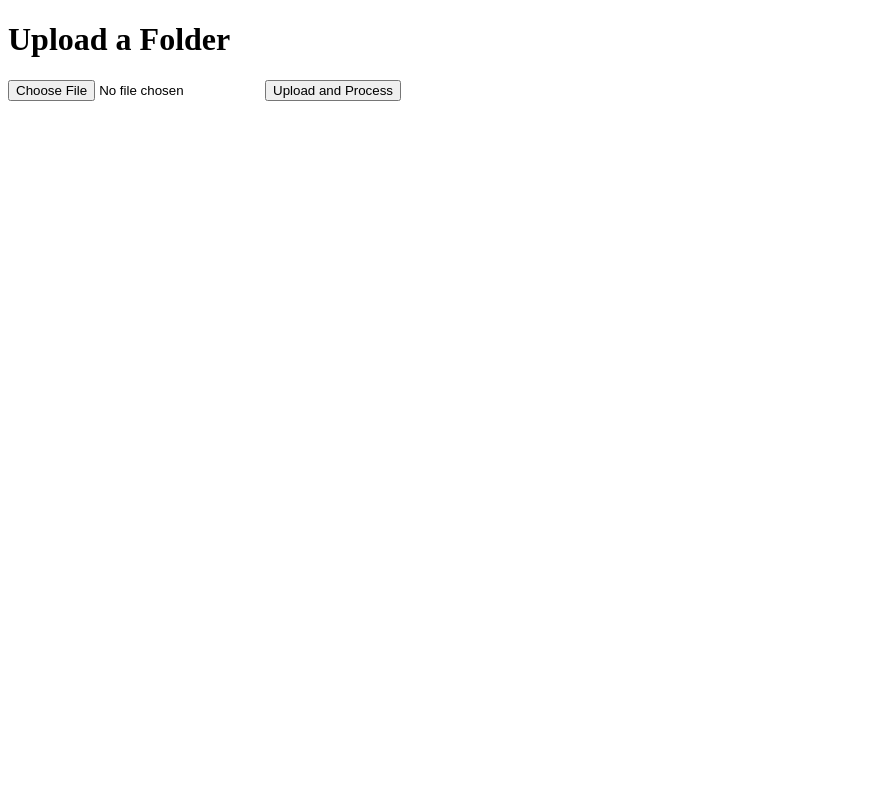
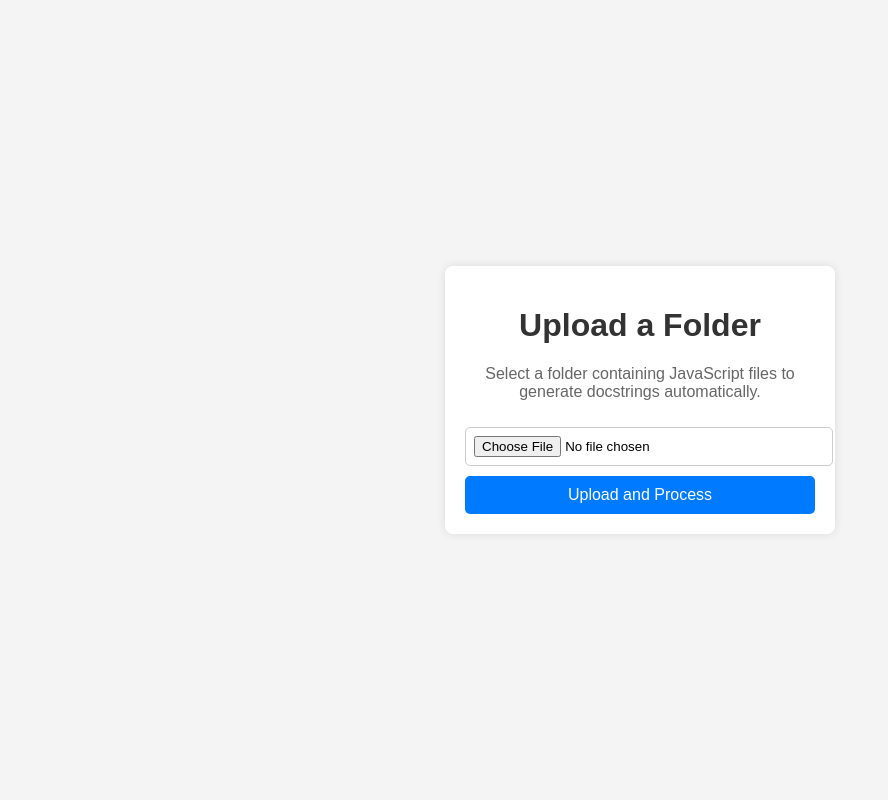
Before and after one commit to AkshatMeghwal/Final-Year-Project, a Flask app: page / in a window 1280 px wide. Shown: the whole page, without its empty margins (0-888 px from the left). Run offline with Flask 3, Linux system fonts and the light colour scheme.

Commit message:
Updated UI

```diff
--- a/app.py
+++ b/app.py
@@ -4,6 +4,7 @@ import shutil
 import tempfile
 from utils import Misc
 from docstring import process_js_files
+from logger import logging
 
 app = Flask(__name__)
 UPLOAD_FOLDER = "uploaded_files"
@@ -27,10 +28,15 @@ def index():
         os.makedirs(os.path.dirname(folder_path), exist_ok=True)  # Ensure the directory exists
         folder.save(folder_path)
 
-        # Process the uploaded folder
-        processed_folder_path = os.path.join(PROCESSED_FOLDER, os.path.splitext(folder.filename)[0])
-        shutil.unpack_archive(folder_path, processed_folder_path)
-        process_js_files(processed_folder_path)
+        try:
+            # Process the uploaded folder
+            processed_folder_path = os.path.join(PROCESSED_FOLDER, os.path.splitext(folder.filename)[0])
+            logging.warning(f"Unpacking {folder_path} to {processed_folder_path}")
+            shutil.unpack_archive(folder_path, processed_folder_path)
+            process_js_files(processed_folder_path)
+        except shutil.ReadError:
+            logging.error(f"Failed to unpack {folder_path}. Unsupported archive format.")
+            return "Unsupported archive format. Please upload a valid archive file.", 400
 
         # Create a zip file for download
         output_zip = os.path.join(PROCESSED_FOLDER, f"{os.path.basename(processed_folder_path)}.zip")
--- a/templates/index.html
+++ b/templates/index.html
@@ -1,4 +1,4 @@
-<!DOCTYPE html>
+<!-- <!DOCTYPE html>
 <html lang="en">
 <head>
     <meta charset="UTF-8">
@@ -12,4 +12,67 @@
         <button type="submit">Upload and Process</button>
     </form>
 </body>
+</html> -->
+<!DOCTYPE html>
+<html lang="en">
+<head>
+    <meta charset="UTF-8">
+    <meta name="viewport" content="width=device-width, initial-scale=1.0">
+    <title>JS Docstring Generator</title>
+    <style>
+        body {
+            font-family: Arial, sans-serif;
+            background-color: #f4f4f4;
+            display: flex;
+            justify-content: center;
+            align-items: center;
+            height: 100vh;
+            margin: 0;
+        }
+        .container {
+            background: white;
+            padding: 20px;
+            border-radius: 8px;
+            box-shadow: 0 0 10px rgba(0, 0, 0, 0.1);
+            text-align: center;
+            width: 350px;
+        }
+        h1 {
+            color: #333;
+        }
+        p {
+            color: #666;
+        }
+        input[type="file"] {
+            margin: 10px 0;
+            padding: 8px;
+            border: 1px solid #ccc;
+            border-radius: 5px;
+            width: 100%;
+        }
+        button {
+            background-color: #007bff;
+            color: white;
+            border: none;
+            padding: 10px;
+            width: 100%;
+            border-radius: 5px;
+            cursor: pointer;
+            font-size: 16px;
+        }
+        button:hover {
+            background-color: #0056b3;
+        }
+    </style>
+</head>
+<body>
+    <div class="container">
+        <h1>Upload a Folder</h1>
+        <p>Select a folder containing JavaScript files to generate docstrings automatically.</p>
+        <form action="/" method="post" enctype="multipart/form-data">
+            <input type="file" name="folder" webkitdirectory directory required>
+            <button type="submit">Upload and Process</button>
+        </form>
+    </div>
+</body>
 </html>
```
